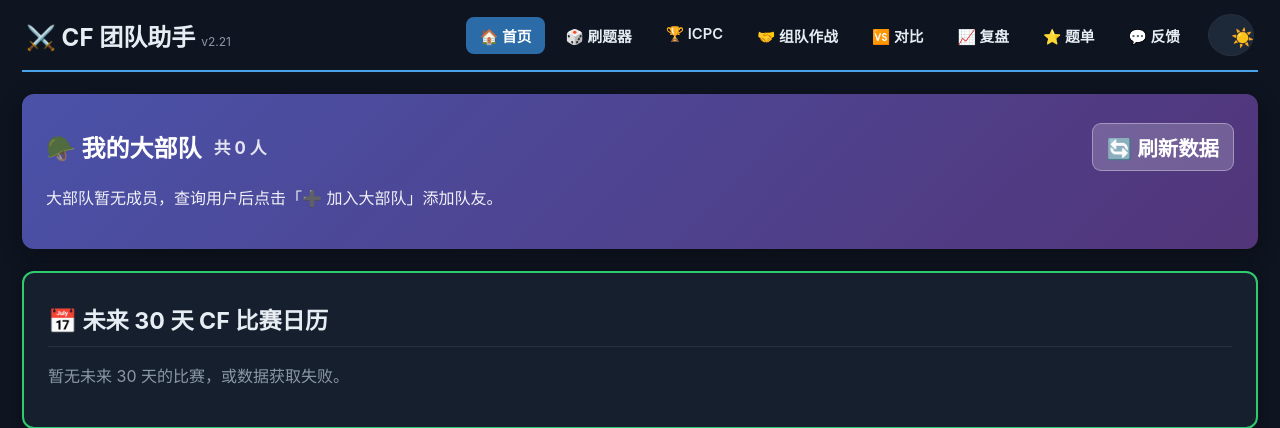
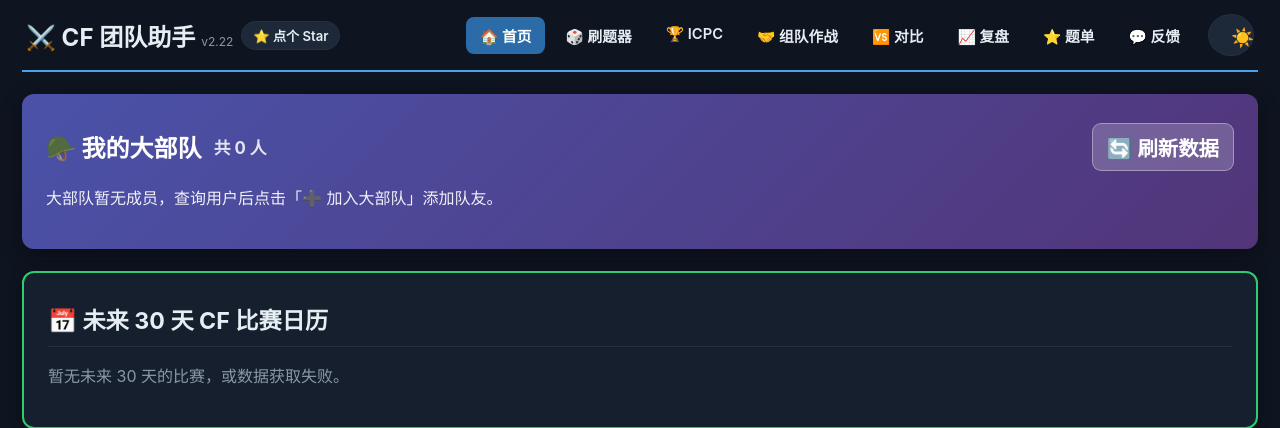
Before and after one commit to morning-cml/cf-team-helper, a Flask app: page / in a window 1280 px wide. Shown: the top 428 px of the page. Run offline with Flask 3, Linux system fonts and the light colour scheme; data that the repository does not hold is empty.

Commit message:
v2.22：⭐ 开源首发——顶栏加仓库链接
- 顶栏版本号后加「⭐ 点个 Star」，在新标签页打开 GitHub 仓库。在本页跳走会触发关闭信标、
  程序随之退出，所以必须 target="_blank"，test_render_offline 加了断言守着。
- 无头 Chrome 实测七种宽度，顶栏高度、导航行数与改动前一致；≤480px 隐藏，免得把手机宽度的顶栏挤成竖排。
- 仓库地址改由 context processor 统一注入，反馈页不再单独传。
- 使用说明「顶栏」一节补一句；CHANGELOG 新增 v2.22；四处版本号改为 2.22。

Co-Authored-By: Claude Opus 5.5 <noreply@anthropic.com>

```diff
--- a/cfhelper/config.py
+++ b/cfhelper/config.py
@@ -4,7 +4,7 @@
 这里只放纯数据，不依赖 Flask / requests，方便单独测试与复用。
 """
 
-APP_VERSION = "2.21"
+APP_VERSION = "2.22"
 
 # ==================== CF API 端点 ====================
 CF_API_BASE      = "https://codeforces.com/api"
--- a/cfhelper/routes.py
+++ b/cfhelper/routes.py
@@ -152,9 +152,10 @@ def register(app):
 
     @app.context_processor
     def _inject_globals():
-        # 让所有模板都能用 {{ version }}、题单数量（顶栏徽标）与近况统计门槛，各页无需各自传递
-        return {"version": config.APP_VERSION, "todo_count": len(todo.load()),
-                "min_recent": config.MIN_RECENT_PROBLEMS}
+        # 让所有模板都能用 {{ version }}、仓库地址（顶栏 Star 链接 / 反馈页）、题单数量（顶栏徽标）
+        # 与近况统计门槛，各页无需各自传递
+        return {"version": config.APP_VERSION, "repo_url": config.REPO_URL,
+                "todo_count": len(todo.load()), "min_recent": config.MIN_RECENT_PROBLEMS}
 
     @app.route("/heartbeat")
     def heartbeat():
@@ -495,7 +496,6 @@ def register(app):
         total = st.get("total_contests", 0)
         return render_template(
             "feedback.html",
-            repo_url=config.REPO_URL,
             url_limit=config.FEEDBACK_URL_LIMIT,
             # 白名单式收集：只放排查必需、且与身份无关的项。
             # 绝不含密钥、CF 用户名、题单内容、本地路径（路径会带出 Windows 用户名）。
--- a/cfhelper/static/css/style.css
+++ b/cfhelper/static/css/style.css
@@ -70,6 +70,11 @@ a:hover{text-decoration:underline;}
   border-bottom:2px solid var(--primary);backdrop-filter:blur(6px);}
 .topbar h1{font-size:1.5em;margin:0;border:none;flex:1;}
 .topbar .ver{font-size:.5em;color:var(--muted);font-weight:400;margin-left:6px;}
+/* 紧跟版本号的 GitHub 仓库链接：负边距抵掉一半 flex 间距，让它贴着版本号；悬停描边变金色 */
+.gh-star{flex-shrink:0;white-space:nowrap;margin-left:-6px;padding:4px 11px;border-radius:999px;
+  font-size:.82em;font-weight:600;color:var(--text);background:var(--bg-soft);
+  border:1px solid var(--border);transition:.2s;}
+.gh-star:hover{text-decoration:none;color:var(--warn);border-color:var(--warn);transform:translateY(-1px);}
 .icon-btn{background:var(--bg-soft);border:1px solid var(--border);color:var(--text);
   width:42px;height:42px;border-radius:50%;cursor:pointer;font-size:1.15em;transition:.2s;}
 .icon-btn:hover{transform:translateY(-2px);box-shadow:var(--shadow);}
@@ -470,3 +475,7 @@ html[data-theme="dark"] .icpc-medal .mb{color:#d19a6a;}
   .topnav a{padding:6px 9px;font-size:.82em;} .wall-label{width:90px;} .wall-num{width:96px;}
   .vs-bigscore{font-size:1.6em;} .bb-label{width:92px;} .vs-name{font-size:1.05em;}
 }
+/* 手机宽度下顶栏本来就挤（标题被压成三行、导航四行），再塞 Star 链接会挤成竖排八行，让位 */
+@media(max-width:480px){
+  .gh-star{display:none;}
+}
--- a/cfhelper/templates/base.html
+++ b/cfhelper/templates/base.html
@@ -15,6 +15,9 @@
 
 <div class="topbar">
   <h1>⚔️ CF 团队助手<span class="ver">v{{ version }}</span></h1>
+  {# 必须新开标签页：在本页跳去 GitHub 会触发关闭信标，程序随之退出（见 app.js 的 pagehide） #}
+  <a class="gh-star" href="{{ repo_url }}" target="_blank" rel="noopener noreferrer"
+     title="CF 团队助手已在 GitHub 开源，觉得好用就点个 Star 支持一下吧！">⭐ 点个 Star</a>
   <nav class="topnav">
     <a href="/"       class="{{ 'active' if request.path == '/' else '' }}">🏠 首页</a>
     <a href="/picker" class="{{ 'active' if request.path == '/picker' else '' }}">🎲 刷题器</a>
```
Also changed, not shown: tests/smoke_test.py (+2 -0 lines), 使用说明.md (+3 -1 lines), CHANGELOG.md, README.md, 1 other file.
